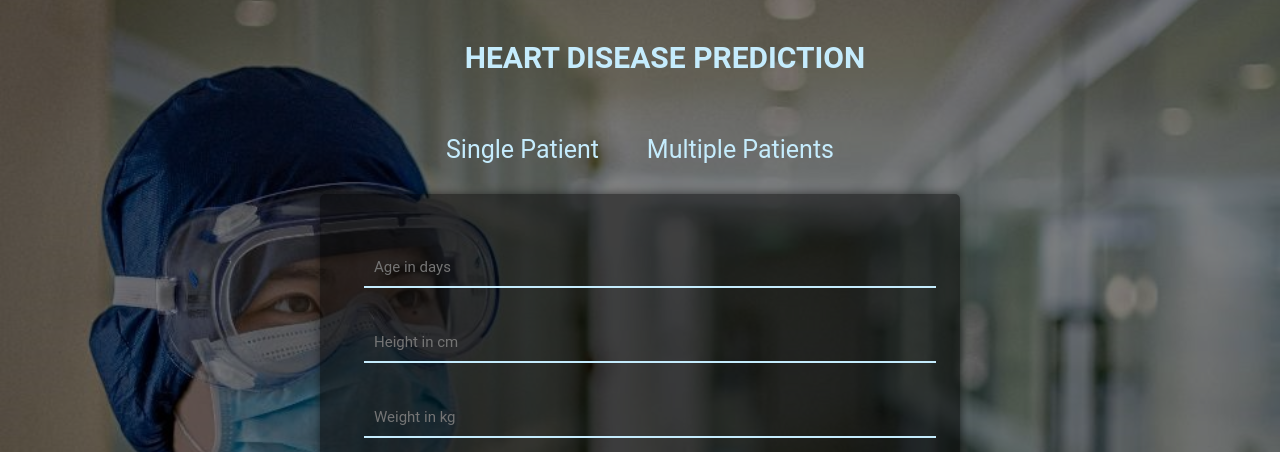
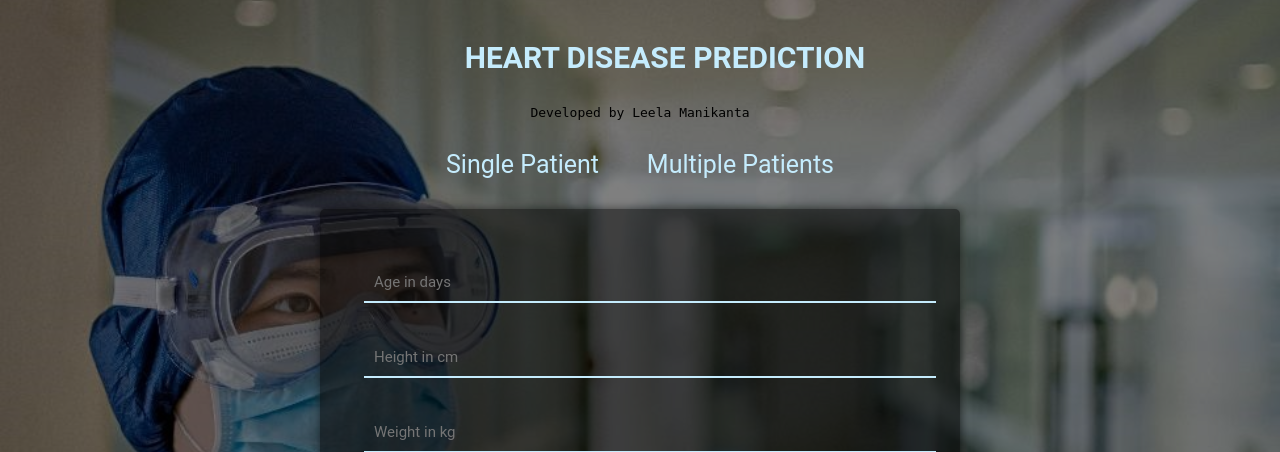
Before and after one commit to leelamanikanta/Heart-Disease-prediction_End_to_End, a Flask app: template templates/index.html in a window 1280 px wide. Shown: the top 452 px of the page. Run offline with Flask 2, Linux system fonts and the light colour scheme; the template is opened without the code that fills it, so the values that code supplies are empty; some libraries are stand-ins or nearby versions.

Commit message:
Update index.html

```diff
--- a/templates/index.html
+++ b/templates/index.html
@@ -9,7 +9,7 @@
 <body>
 	<div class="main">
 		<center>
-			<h1>HEART DISEASE PREDICTION</h1>
+			<h1>HEART DISEASE PREDICTION</h1> <p>Developed by Leela Manikanta<p>
 			<div class="row">
 					<ul class="main-nav">
 		  			<li><a class="active" href="{{ url_for('homePage')}}">Single Patient</a></li>
```
